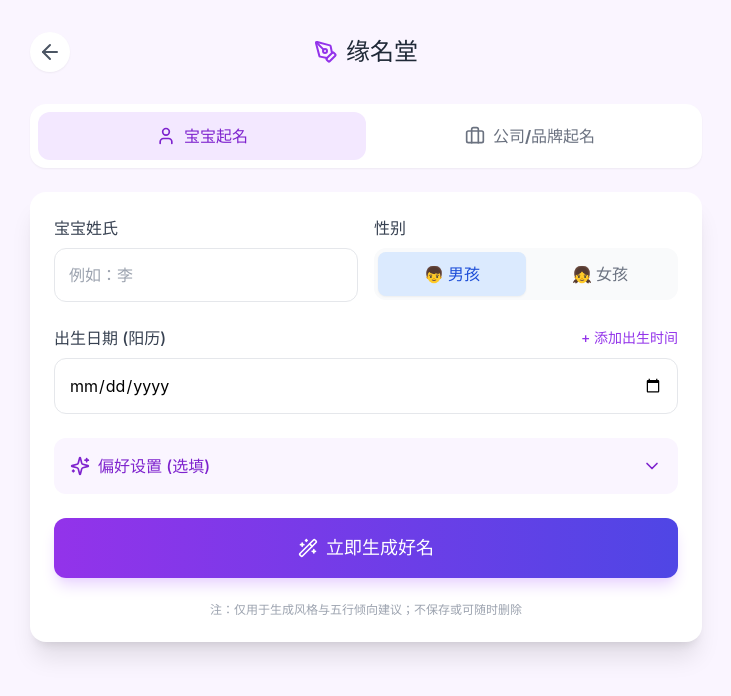
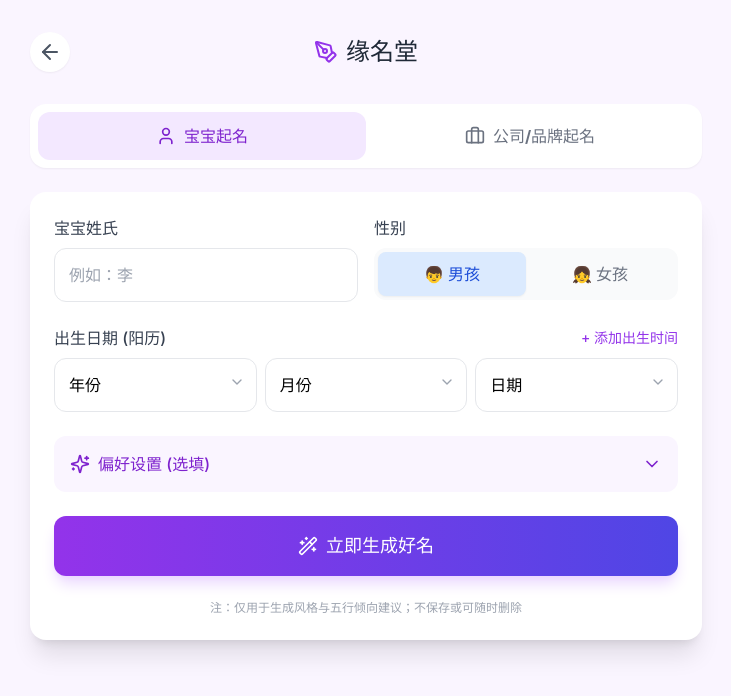
Before and after one commit to ldr0528/love-insight-app, a React (Vite) app: page /naming in a window 1280 px wide. Shown: the top 696 px of the page, without its empty margins (274-1005 px from the left). Built offline with nearby package versions, Linux system fonts and the light colour scheme.

Commit message:
feat: use chinese date selection dropdowns

```diff
--- a/src/pages/NamingMaster.tsx
+++ b/src/pages/NamingMaster.tsx
@@ -26,6 +26,9 @@ export default function NamingMaster() {
   const [babyForm, setBabyForm] = useState({
     lastName: '',
     birthDate: '', // YYYY-MM-DD
+    birthYear: '',
+    birthMonth: '',
+    birthDay: '',
     birthTime: '', // HH:mm
     gender: 'boy',
     nameLength: '2', // '2' or '3'
@@ -201,17 +204,50 @@ export default function NamingMaster() {
                     {showTimeInput ? '隐藏时间' : '+ 添加出生时间'}
                   </button>
                 </div>
-                <div className="flex gap-3">
-                  <div className="relative flex-grow">
-                    <input
-                      type="date"
-                      value={babyForm.birthDate}
-                      onChange={(e) => setBabyForm({...babyForm, birthDate: e.target.value})}
-                      className="w-full p-3.5 border border-gray-200 rounded-xl focus:ring-2 focus:ring-purple-500 focus:border-transparent outline-none text-base appearance-none"
-                    />
+                <div className="flex gap-2 mb-2">
+                   <div className="flex-1 relative">
+                     <select
+                       value={babyForm.birthYear}
+                       onChange={(e) => setBabyForm({...babyForm, birthYear: e.target.value})}
+                       className="w-full p-3.5 border border-gray-200 rounded-xl focus:ring-2 focus:ring-purple-500 focus:border-transparent outline-none text-base appearance-none bg-white"
+                     >
+                       <option value="">年份</option>
+                       {Array.from({length: 100}, (_, i) => new Date().getFullYear() - i).map(year => (
+                         <option key={year} value={year}>{year}年</option>
+                       ))}
+                     </select>
+                     <ChevronDown className="absolute right-3 top-4 w-4 h-4 text-gray-400 pointer-events-none" />
                    </div>
+                   <div className="flex-1 relative">
+                     <select
+                       value={babyForm.birthMonth}
+                       onChange={(e) => setBabyForm({...babyForm, birthMonth: e.target.value})}
+                       className="w-full p-3.5 border border-gray-200 rounded-xl focus:ring-2 focus:ring-purple-500 focus:border-transparent outline-none text-base appearance-none bg-white"
+                     >
+                       <option value="">月份</option>
+                       {Array.from({length: 12}, (_, i) => i + 1).map(month => (
+                         <option key={month} value={month}>{month}月</option>
+                       ))}
+                     </select>
+                     <ChevronDown className="absolute right-3 top-4 w-4 h-4 text-gray-400 pointer-events-none" />
+                   </div>
+                   <div className="flex-1 relative">
+                     <select
+                       value={babyForm.birthDay}
+                       onChange={(e) => setBabyForm({...babyForm, birthDay: e.target.value})}
+                       className="w-full p-3.5 border border-gray-200 rounded-xl focus:ring-2 focus:ring-purple-500 focus:border-transparent outline-none text-base appearance-none bg-white"
+                     >
+                       <option value="">日期</option>
+                       {Array.from({length: 31}, (_, i) => i + 1).map(day => (
+                         <option key={day} value={day}>{day}日</option>
+                       ))}
+                     </select>
+                     <ChevronDown className="absolute right-3 top-4 w-4 h-4 text-gray-400 pointer-events-none" />
+                   </div>
+                </div>
+
                 {showTimeInput && (
-                    <div className="relative w-36">
+                  <div className="relative w-full">
                     <input
                       type="time"
                       value={babyForm.birthTime}
@@ -220,7 +256,6 @@ export default function NamingMaster() {
                     />
                   </div>
                 )}
-                </div>
               </div>
 
               {/* Preferences Toggle */}
```
Lines whose indentation alone changed are shown as unchanged.
